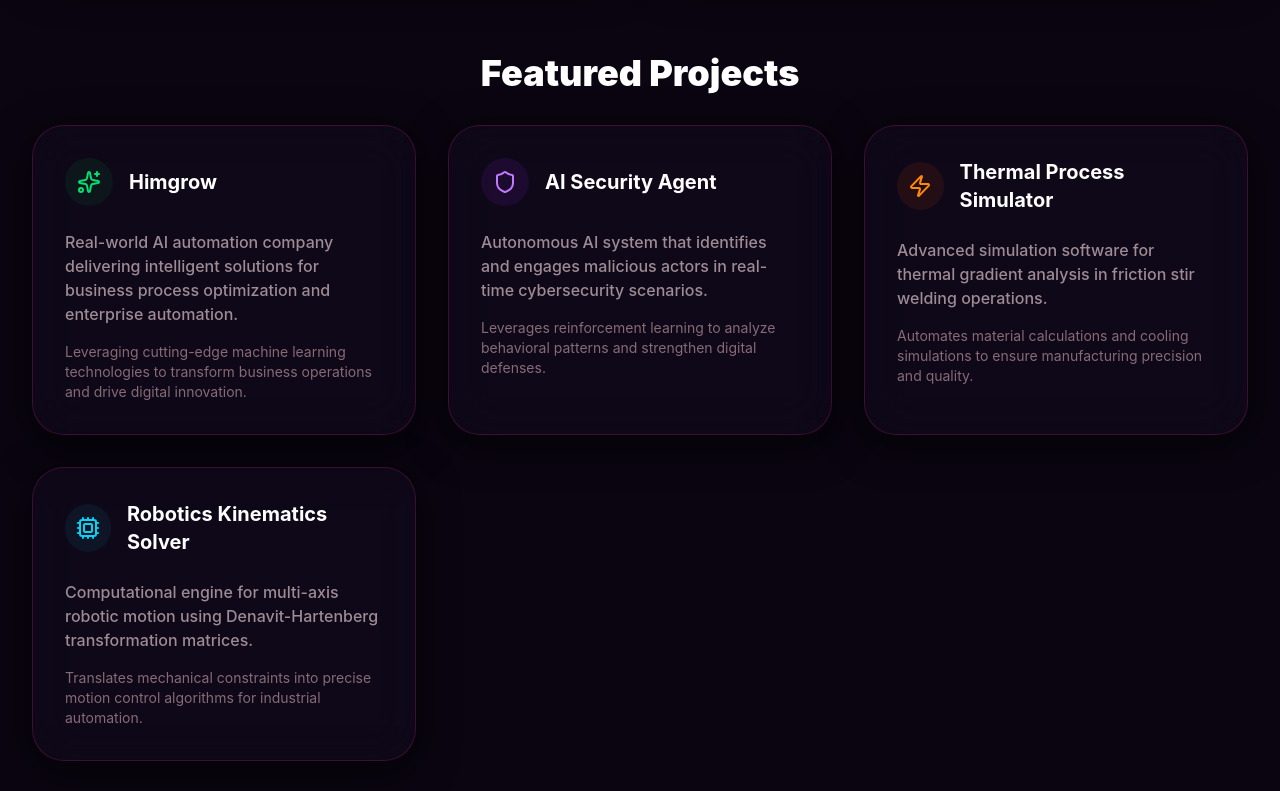
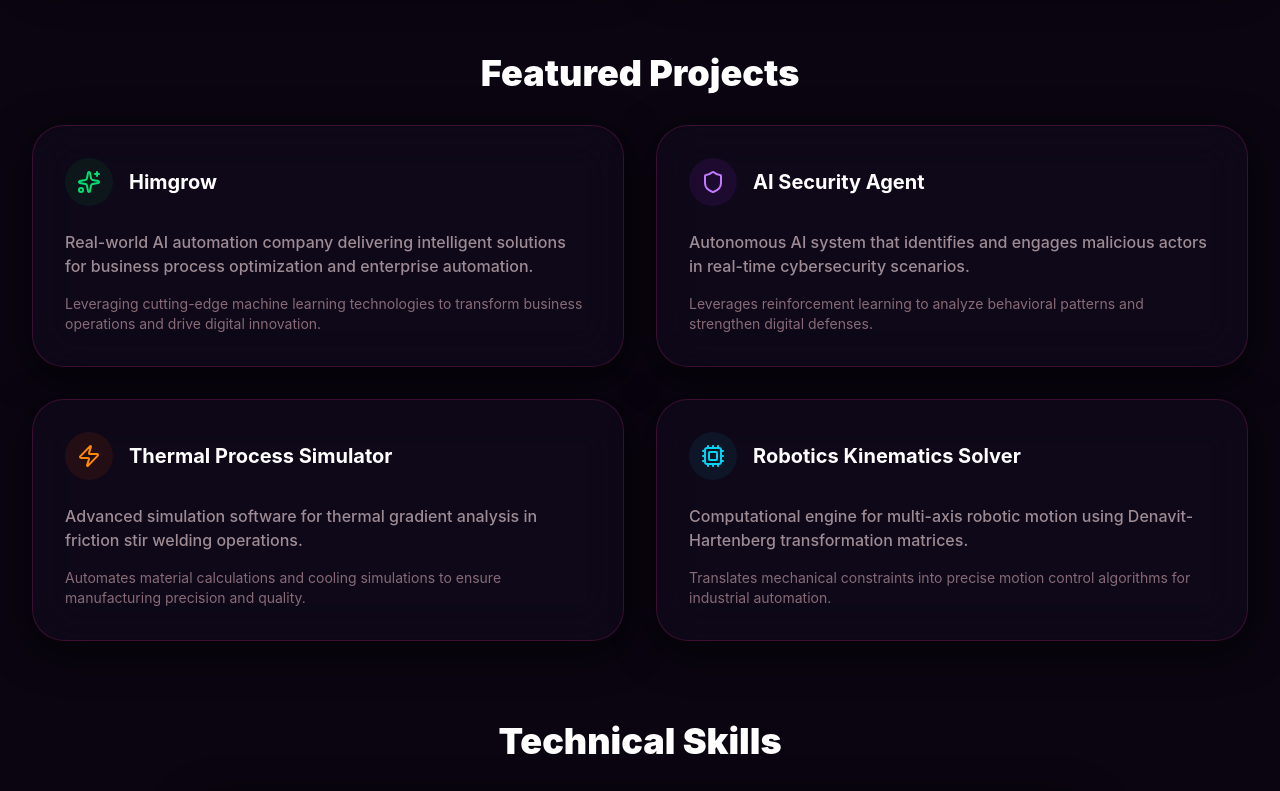
Before and after one commit to anshubhawsar/himgrow, a React (Vite) app: page / in a window 1280 px wide. Shown: the part 1920-2711 px from the top of the page. Built offline with nearby package versions, Linux system fonts and the light colour scheme; no server answers.

Commit message:
Fix grid layout for 4 featured projects

```diff
--- a/src/App.jsx
+++ b/src/App.jsx
@@ -477,7 +477,7 @@
           {/* Featured Software Projects */}
           <div id="projects" className="reveal mb-20">
             <h3 className="text-3xl md:text-4xl font-black mb-8 text-slate-900 dark:text-white text-center">Featured Projects</h3>
-            <div className="grid grid-cols-1 lg:grid-cols-3 gap-8">
+            <div className="grid grid-cols-1 md:grid-cols-2 lg:grid-cols-2 gap-8">
               <a href="https://himgrowx.vercel.app/" target="_blank" rel="noopener noreferrer" className="p-8 glass-panel group hover:-translate-y-2 transition-transform duration-300 cursor-pointer">
                 <div className="flex items-center gap-4 mb-6">
                   <div className="w-12 h-12 bg-green-100 dark:bg-green-900/20 rounded-full flex items-center justify-center group-hover:scale-110 transition-transform">
```
